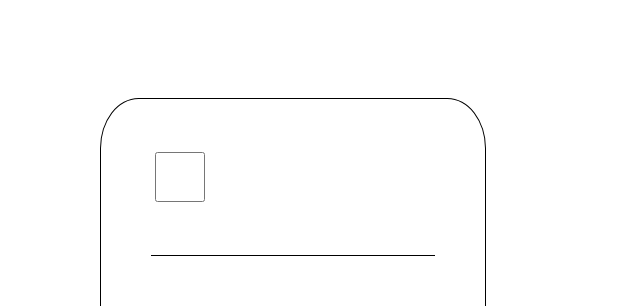
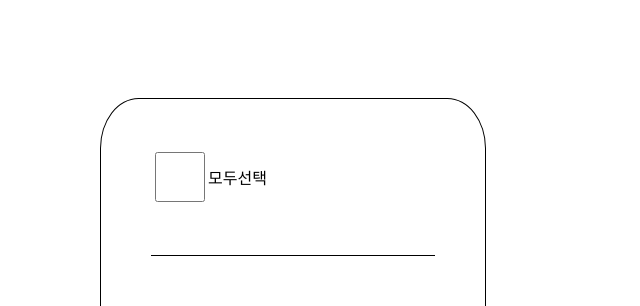
Before and after one commit to Jaek1783/checkbox, a React (Create React App) app: page / in a window 1280 px wide. Shown: the top 306 px of the page, without its empty margins (0-640 px from the left). Built offline with nearby package versions, Linux system fonts and the light colour scheme.

Commit message:
체크박스 모두선택 자바스크립트 구현

```diff
--- a/src/App.css
+++ b/src/App.css
@@ -10,14 +10,15 @@
 
 .check{
     display:flex;
-    flex-direction: column;
     padding:50px 0;
     margin:0 50px;
 }
-
+.checkNum{
+    flex-direction: column;
+}
 .all_checked{
     border-bottom:1px solid #000;
-
+    align-items: center;
 }
 input[type=checkbox]{
     width:50px;
--- a/src/App.js
+++ b/src/App.js
@@ -1,10 +1,28 @@
 import './App.css';
+import {useRef, useState} from 'react';
 
 import CheckBox from './CheckBox';
 function App() {
+  const checkedRef = useRef(null);
+  const checkAllRef = useRef(null);
+
+  const checkedAll = ()=>{
+    // console.log(checkAllRef.current.checked);
+    const check = [...checkedRef.current.children];
+    // console.log(check.checked);
+    for(let i=0; i<check.length; i++){
+      // console.log(check[i]);
+      check[i].checked = checkAllRef.current.checked;
+    }
+  };
   return (
     <div className="App">
-      <CheckBox/>
+
+      <CheckBox
+      checkedRef={checkedRef}
+      checkAllRef={checkAllRef}
+      checkedAll={checkedAll}
+      />
     </div>
   );
 }
--- a/src/CheckBox.js
+++ b/src/CheckBox.js
@@ -1,12 +1,19 @@
 import React from "react";
 
-const CheckBox = ()=>{
+const CheckBox = ({
+    checkedRef,
+    checkAllRef,
+    checkedAll,
+})=>{
     return(
         <div className="card">
             <form className="all_checked check">
-                <input type="checkbox"  />
+                <input type="checkbox" defaultChecked={false} onClick={()=>{
+                        checkedAll();
+                }} ref={checkAllRef}/>
+                <span>모두선택</span>
             </form>
-            <form action="" class="check">
+            <form action="" className="check checkNum" ref={checkedRef}>
                 <input type="checkbox" />
                 <input type="checkbox" />
                 <input type="checkbox" />
```
